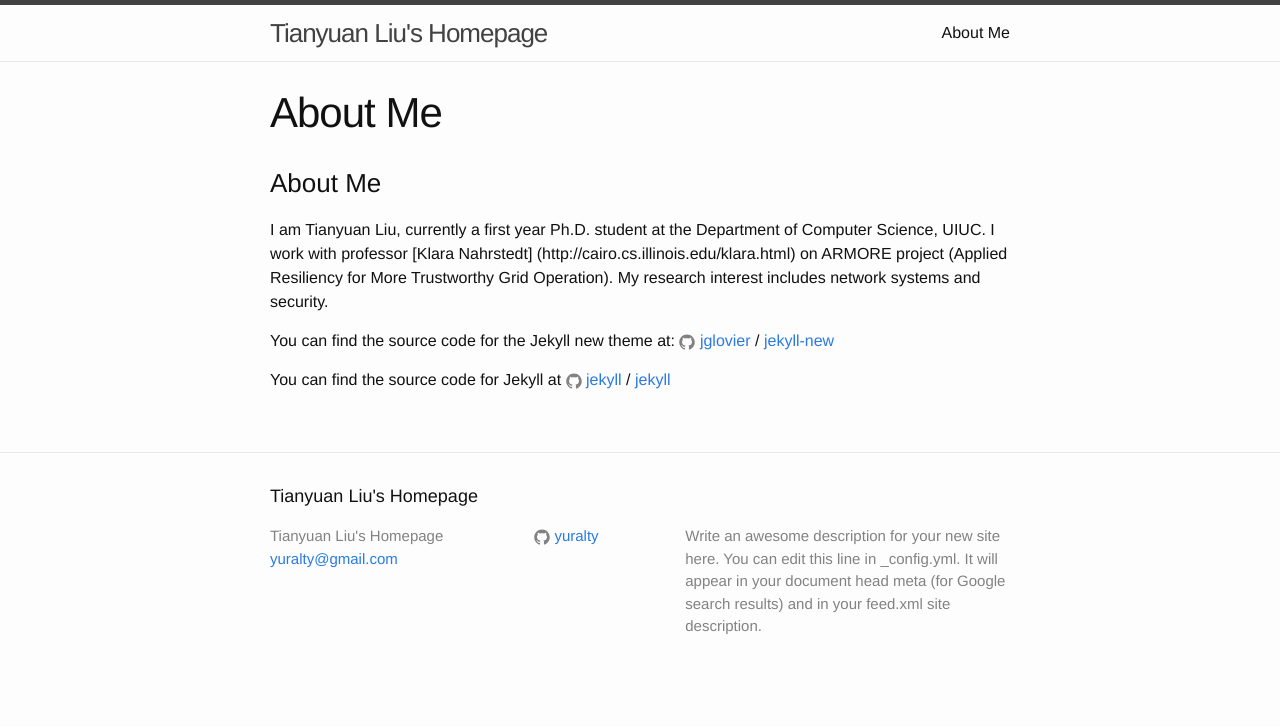
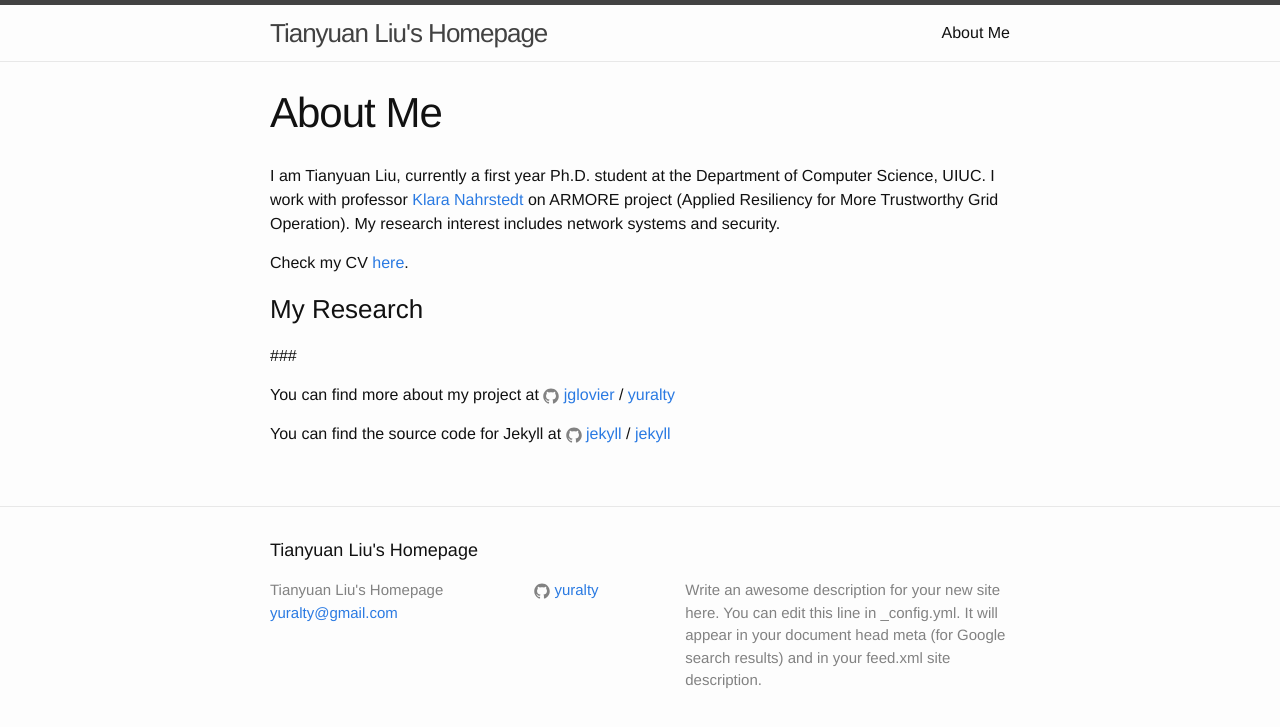
Before and after one commit to yuralty/yuralty.github.io, a Jekyll site: the page built from about.md, in a window 1280 px wide. Shown: the top 727 px of the page. Built offline with Jekyll 4.4.1, drawn with Linux system fonts in a browser that asks for light colours.

Commit message:
add resume

```diff
--- a/about.md
+++ b/about.md
@@ -4,15 +4,23 @@ title: About Me
 permalink: /about/
 ---
 
-### About Me
 I am Tianyuan Liu, currently a first year Ph.D. student at the Department of
-Computer Science, UIUC. I work with professor [Klara Nahrstedt] (http://cairo.cs.illinois.edu/klara.html)
+Computer Science, UIUC. I work with professor [Klara Nahrstedt](http://cairo.cs.illinois.edu/klara.html)
 on ARMORE project (Applied Resiliency for More Trustworthy Grid Operation). My
 research interest includes network systems and security.
 
-You can find the source code for the Jekyll new theme at:
+Check my CV [here](http://yuralty.github.io/resume.pdf).
+
+### My Research
+
+
+###
+
+
+
+You can find more about my project at
 {% include icon-github.html username="jglovier" %} /
-[jekyll-new](https://github.com/jglovier/jekyll-new)
+[yuralty](https://github.com/yuralty)
 
 You can find the source code for Jekyll at
 {% include icon-github.html username="jekyll" %} /
```
Also changed, not shown: 1 other file.
